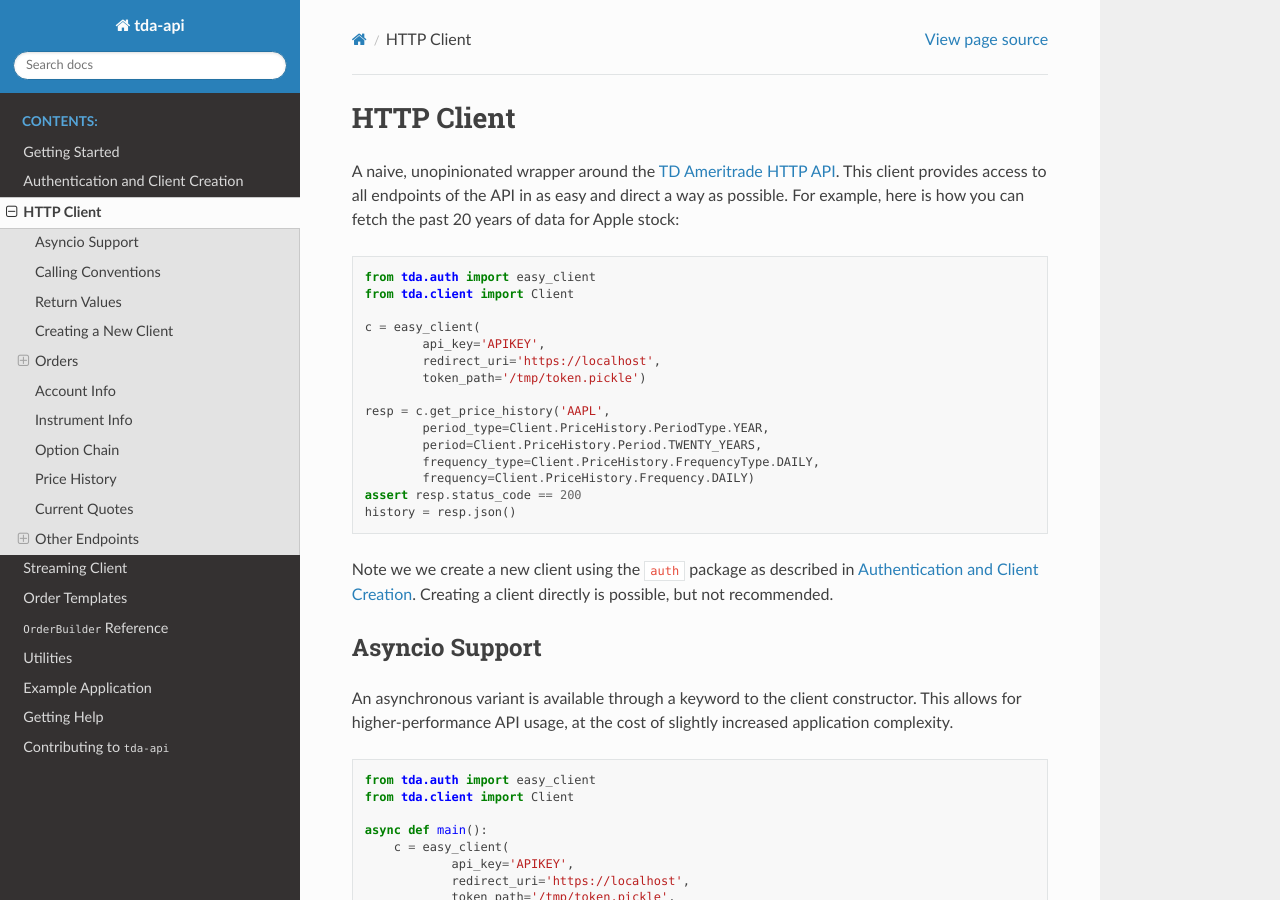
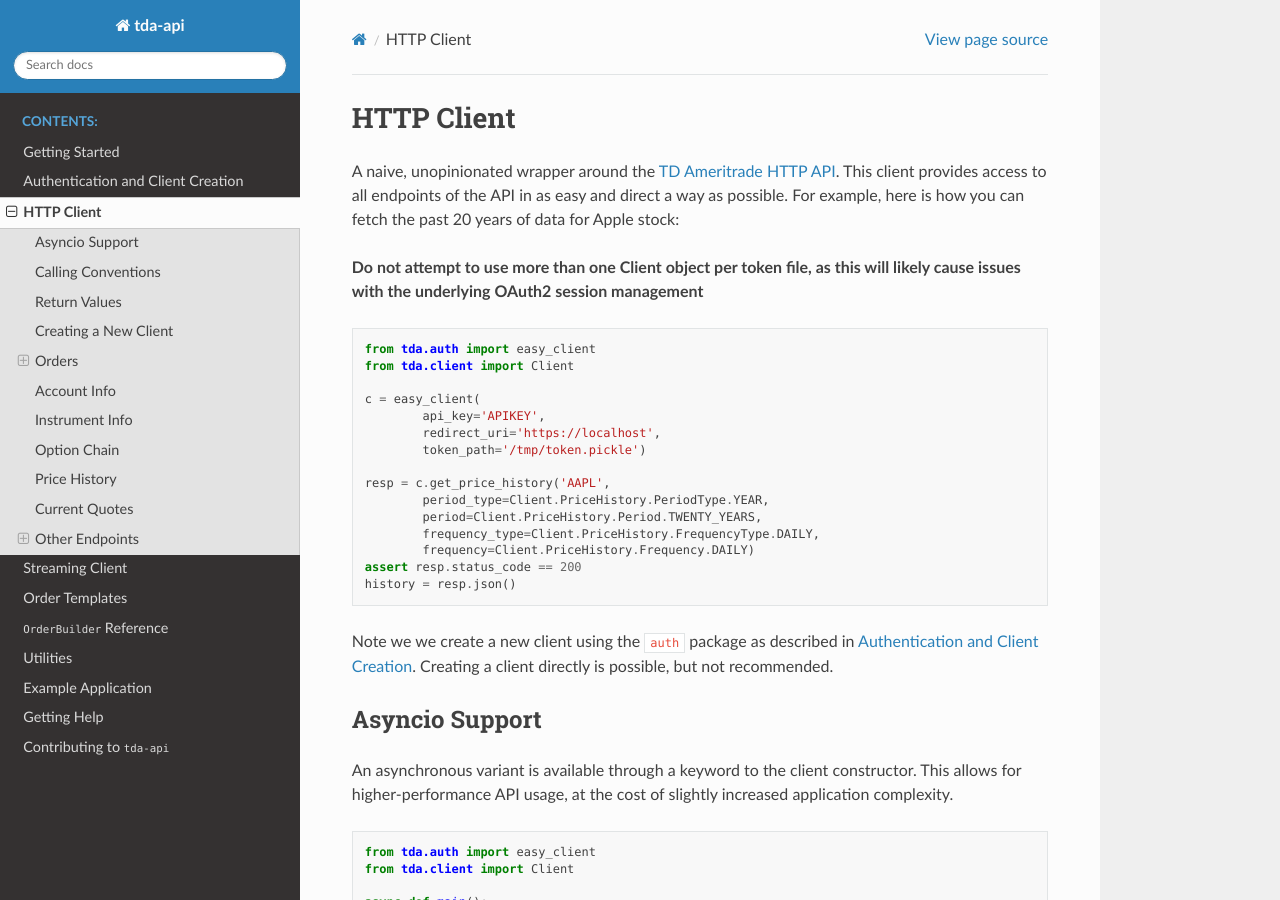
Before and after one commit to alexgolec/tda-api, a Sphinx documentation site: the page built from docs/client.rst, in a window 1280 px wide and 900 px high. Built offline with Sphinx 7.4.7 and the Read the Docs theme 2.0.0, drawn with Linux system fonts in a browser that asks for light colours.

Commit message:
Add note about not using more than one client per token file

```diff
--- a/docs/client.rst
+++ b/docs/client.rst
@@ -12,6 +12,9 @@ A naive, unopinionated wrapper around the
 client provides access to all endpoints of the API in as easy and direct a way
 as possible. For example, here is how you can fetch the past 20 years of data
 for Apple stock:
+
+**Do not attempt to use more than one Client object per token file, as
+this will likely cause issues with the underlying OAuth2 session management**
 
 .. code-block:: python
 
```
